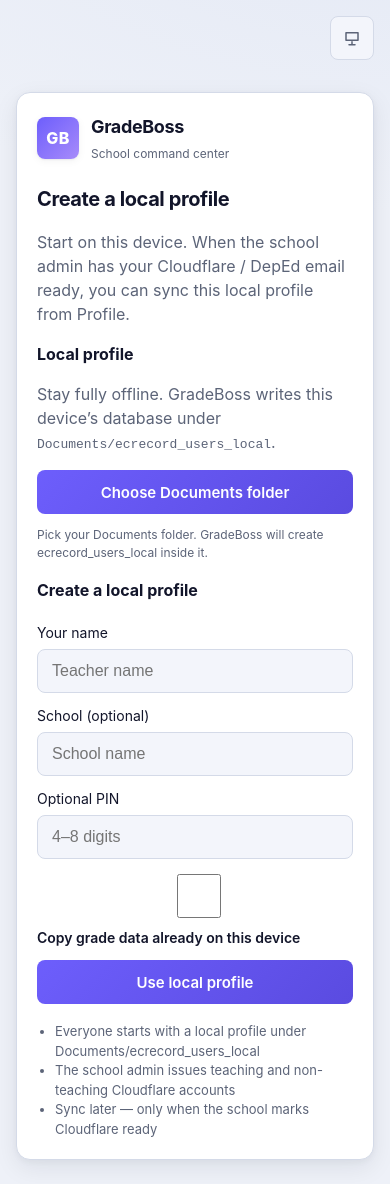
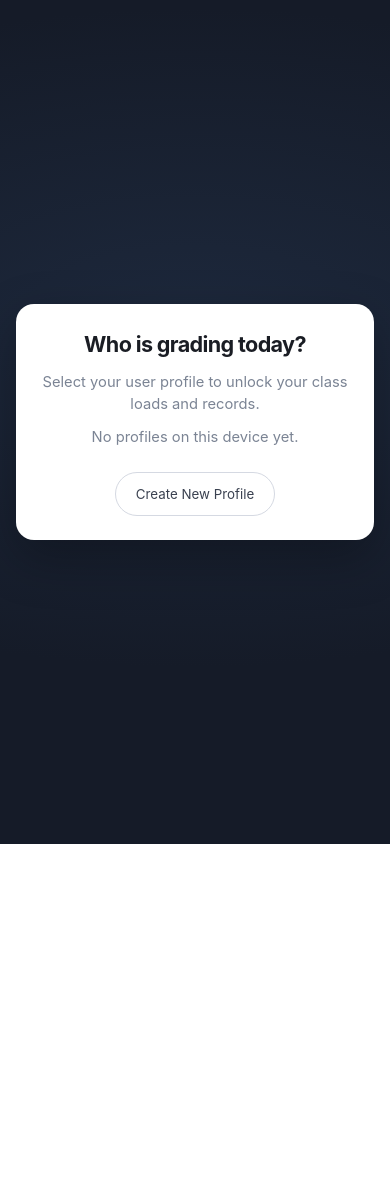
Before and after one commit to jerniqz-del/gradeboss, a React (Vite) app in the folder client/: page / in a window 390 px wide. After the commit the page ends 844 px from the top, so only its background shows below. Built offline with nearby package versions, Linux system fonts and the light colour scheme.

Commit message:
Restyle sign-in as a minimal profile picker
Who is grading today, profile tiles with PIN lock, and Create New Profile.

Co-authored-by: jerniqz-del <jerniqz-del@users.noreply.github.com>

```diff
--- a/client/src/Icon.tsx
+++ b/client/src/Icon.tsx
@@ -23,6 +23,7 @@ const PATHS: Record<string, string> = {
   "list-checks": "M10 6h11M10 12h11M10 18h11M3 6l1.5 1.5L7 4M3 12l1.5 1.5L7 10M3 18l1.5 1.5L7 16",
   "calendar-days":
     "M8 2v4M16 2v4M3 10h18M5 4h14a2 2 0 0 1 2 2v14a2 2 0 0 1-2 2H5a2 2 0 0 1-2-2V6a2 2 0 0 1 2-2zM8 14h.01M12 14h.01M16 14h.01M8 18h.01M12 18h.01",
+  lock: "M7 11V7a5 5 0 0 1 10 0v4M5 11h14v10H5z",
 };
 
 export function Icon({ name }: { name: string }) {
--- a/client/src/SignIn.tsx
+++ b/client/src/SignIn.tsx
@@ -1,12 +1,9 @@
 import { LocalProfileSignIn } from "./features/local-profile/LocalProfileSignIn";
-import { ThemeToggle } from "./ThemeToggle";
 import type { User } from "./auth";
 import type { ThemePreference } from "./theme";
 
 export function SignIn({
   onSignedIn,
-  themePreference,
-  onThemeChange,
 }: {
   online: boolean;
   onSignedIn: (user: User) => void;
@@ -14,29 +11,9 @@ export function SignIn({
   onThemeChange: (next: ThemePreference) => void;
 }) {
   return (
-    <div className="auth-screen">
-      <div className="auth-theme-toggle">
-        <ThemeToggle preference={themePreference} onChange={onThemeChange} compact />
-      </div>
-      <div className="auth-card">
-        <div className="brand">
-          <div className="brand-mark">GB</div>
-          <div>
-            <h1>GradeBoss</h1>
-            <span>School command center</span>
-          </div>
-        </div>
-        <h2>Create a local profile</h2>
-        <p className="muted">
-          Start on this device. When the school admin has your Cloudflare / DepEd
-          email ready, you can sync this local profile from Profile.
-        </p>
+    <div className="profile-gate">
+      <div className="profile-gate-card">
         <LocalProfileSignIn onSignedIn={onSignedIn} />
-        <ul className="auth-notes">
-          <li>Everyone starts with a local profile under Documents/ecrecord_users_local</li>
-          <li>The school admin issues teaching and non-teaching Cloudflare accounts</li>
-          <li>Sync later — only when the school marks Cloudflare ready</li>
-        </ul>
       </div>
     </div>
   );
--- a/client/src/features/local-profile/LocalProfileSignIn.tsx
+++ b/client/src/features/local-profile/LocalProfileSignIn.tsx
@@ -2,7 +2,6 @@ import { useEffect, useState } from "react";
 import { createLocalUser, type User } from "../../auth";
 import { Icon } from "../../Icon";
 import {
-  connectLocalUsersFolder,
   createLocalProfile,
   getLocalFolderStatus,
   openLocalProfile,
@@ -10,39 +9,53 @@ import {
   type LocalProfileMeta,
 } from "../../storage/local-profile";
 
+function initial(name: string): string {
+  const trimmed = name.trim();
+  return trimmed ? trimmed[0].toUpperCase() : "?";
+}
+
+function shortName(name: string): string {
+  return name.trim().length > 18 ? `${name.trim().slice(0, 17)}…` : name.trim();
+}
+
 export function LocalProfileSignIn({ onSignedIn }: { onSignedIn: (user: User) => void }) {
   const [status, setStatus] = useState<LocalFolderStatus | null>(null);
   const [error, setError] = useState<string | null>(null);
   const [busy, setBusy] = useState(false);
+  const [mode, setMode] = useState<"pick" | "unlock" | "create">("pick");
+  const [selected, setSelected] = useState<LocalProfileMeta | null>(null);
+  const [unlockPin, setUnlockPin] = useState("");
   const [name, setName] = useState("");
-  const [school, setSchool] = useState("");
   const [pin, setPin] = useState("");
-  const [copyDeviceData, setCopyDeviceData] = useState(false);
-  const [unlockPin, setUnlockPin] = useState("");
-  const [selectedId, setSelectedId] = useState("");
 
-  const refresh = async () => {
-    setStatus(await getLocalFolderStatus());
-  };
+  const users = status?.users ?? [];
 
   useEffect(() => {
-    void refresh();
+    void getLocalFolderStatus().then(setStatus);
   }, []);
 
-  const users: LocalProfileMeta[] = status?.users ?? [];
-
-  const chooseFolder = async () => {
+  const open = async (profile: LocalProfileMeta, pinValue: string) => {
     setBusy(true);
     setError(null);
     try {
-      await connectLocalUsersFolder();
-      await refresh();
+      const meta = await openLocalProfile(profile.id, pinValue);
+      onSignedIn(createLocalUser(meta.displayName, meta.id));
     } catch (err) {
-      if (err instanceof DOMException && err.name === "AbortError") return;
-      setError(err instanceof Error ? err.message : "Could not open the Documents folder.");
+      setError(err instanceof Error ? err.message : "Could not open that profile.");
     } finally {
       setBusy(false);
     }
+  };
+
+  const selectProfile = (profile: LocalProfileMeta) => {
+    setError(null);
+    if (profile.pin) {
+      setSelected(profile);
+      setUnlockPin("");
+      setMode("unlock");
+      return;
+    }
+    void open(profile, "");
   };
 
   const create = async () => {
@@ -51,116 +64,32 @@ export function LocalProfileSignIn({ onSignedIn }: { onSignedIn: (user: User) =>
     try {
       const meta = await createLocalProfile({
         displayName: name,
-        schoolName: school,
         pin,
-        copyDeviceData,
       });
       onSignedIn(createLocalUser(meta.displayName, meta.id));
     } catch (err) {
-      setError(err instanceof Error ? err.message : "Could not create a local profile.");
+      setError(err instanceof Error ? err.message : "Could not create a profile.");
     } finally {
       setBusy(false);
     }
   };
 
-  const open = async (id: string) => {
-    setBusy(true);
-    setError(null);
-    try {
-      const meta = await openLocalProfile(id, unlockPin);
-      onSignedIn(createLocalUser(meta.displayName, meta.id));
-    } catch (err) {
-      setError(err instanceof Error ? err.message : "Could not open that local profile.");
-    } finally {
-      setBusy(false);
-    }
-  };
-
+  if (mode === "create") {
     return (
-    <div className="auth-local">
-      <h3>Local profile</h3>
-      <p className="muted">
-        Stay fully offline. GradeBoss writes this device’s database under{" "}
-        <code>{status?.pathHint || "Documents/ecrecord_users_local"}</code>.
-      </p>
-
+      <div className="profile-gate-body">
+        <h2>Create New Profile</h2>
+        <p className="profile-gate-sub">A local profile on this device. Sync to school Cloudflare later.</p>
         {error ? <div className="banner error">{error}</div> : null}
-
-      {!status?.supported ? (
-        <div className="banner warn">
-          <Icon name="cloud-off" />
-          This browser cannot write to Documents. Use Chrome or Edge on a computer to create{" "}
-          <code>ecrecord_users_local</code>, or continue after choosing a folder on a supported browser.
-        </div>
-      ) : null}
-
-      <button type="button" className="primary auth-local-folder" onClick={() => void chooseFolder()} disabled={busy}>
-        {status?.connected ? "Change Documents folder" : "Choose Documents folder"}
-      </button>
-      {status?.connected ? (
-        <p className="muted small">
-          Connected to <strong>{status.folderName}</strong> ({status.pathHint}).
-        </p>
-      ) : (
-        <p className="muted small">Pick your Documents folder. GradeBoss will create ecrecord_users_local inside it.</p>
-      )}
-
-      {users.length > 0 ? (
-        <div className="local-user-list">
-          <h4>Open an existing profile</h4>
-          <ul>
-            {users.map((user) => (
-              <li key={user.id}>
-                <button
-                  type="button"
-                  className={selectedId === user.id ? "ghost local-user-btn active" : "ghost local-user-btn"}
-                  onClick={() => setSelectedId(user.id)}
-                >
-                  <strong>{user.displayName}</strong>
-                  <span className="muted small">{user.schoolName || user.id}</span>
-                </button>
-              </li>
-            ))}
-          </ul>
-          {selectedId && users.find((user) => user.id === selectedId)?.pin ? (
-            <label>
-              PIN
-              <input
-                type="password"
-                inputMode="numeric"
-                autoComplete="current-password"
-                value={unlockPin}
-                onChange={(event) => setUnlockPin(event.target.value)}
-                placeholder="4–8 digits"
-              />
-            </label>
-          ) : null}
-          <button
-            type="button"
-            className="primary"
-            disabled={busy || !selectedId}
-            onClick={() => void open(selectedId)}
-          >
-            Open local profile
-          </button>
-        </div>
-      ) : null}
-
         <form
-        className="local-profile-form"
+          className="profile-gate-form"
           onSubmit={(event) => {
             event.preventDefault();
             void create();
           }}
         >
-        <h4>Create a local profile</h4>
           <label>
             Your name
             <input value={name} onChange={(event) => setName(event.target.value)} required placeholder="Teacher name" />
-        </label>
-        <label>
-          School (optional)
-          <input value={school} onChange={(event) => setSchool(event.target.value)} placeholder="School name" />
           </label>
           <label>
             Optional PIN
@@ -173,22 +102,87 @@ export function LocalProfileSignIn({ onSignedIn }: { onSignedIn: (user: User) =>
               placeholder="4–8 digits"
             />
           </label>
-        <label className="checkbox-row">
-          <input
-            type="checkbox"
-            checked={copyDeviceData}
-            onChange={(event) => setCopyDeviceData(event.target.checked)}
-          />
-          Copy grade data already on this device
-        </label>
-        <button
-          type="submit"
-          className="primary"
-          disabled={busy || !name.trim() || Boolean(status?.supported && !status.connected)}
-        >
-          Use local profile
+          <button type="submit" className="profile-gate-primary" disabled={busy || !name.trim()}>
+            Create profile
+          </button>
+          <button type="button" className="profile-gate-text" onClick={() => setMode("pick")}>
+            Back
           </button>
         </form>
       </div>
     );
   }
+
+  if (mode === "unlock" && selected) {
+    return (
+      <div className="profile-gate-body">
+        <h2>{selected.displayName}</h2>
+        <p className="profile-gate-sub">Enter your PIN to unlock this profile.</p>
+        {error ? <div className="banner error">{error}</div> : null}
+        <form
+          className="profile-gate-form"
+          onSubmit={(event) => {
+            event.preventDefault();
+            void open(selected, unlockPin);
+          }}
+        >
+          <label>
+            PIN
+            <input
+              type="password"
+              inputMode="numeric"
+              autoComplete="current-password"
+              value={unlockPin}
+              onChange={(event) => setUnlockPin(event.target.value)}
+              placeholder="4–8 digits"
+              autoFocus
+            />
+          </label>
+          <button type="submit" className="profile-gate-primary" disabled={busy || !unlockPin.trim()}>
+            Unlock
+          </button>
+          <button type="button" className="profile-gate-text" onClick={() => setMode("pick")}>
+            Back
+          </button>
+        </form>
+      </div>
+    );
+  }
+
+  return (
+    <div className="profile-gate-body">
+      <h2>Who is grading today?</h2>
+      <p className="profile-gate-sub">Select your user profile to unlock your class loads and records.</p>
+      {error ? <div className="banner error">{error}</div> : null}
+      {users.length > 0 ? (
+        <div className="profile-tile-grid">
+          {users.map((profile) => (
+            <button
+              key={profile.id}
+              type="button"
+              className="profile-tile"
+              onClick={() => selectProfile(profile)}
+              disabled={busy}
+            >
+              <span className="profile-tile-avatar">{initial(profile.displayName)}</span>
+              <span className="profile-tile-name">{shortName(profile.displayName)}</span>
+              {profile.pin ? (
+                <span className="profile-tile-lock">
+                  <Icon name="lock" />
+                  PIN Locked
+                </span>
+              ) : (
+                <span className="profile-tile-lock">Open</span>
+              )}
+            </button>
+          ))}
+        </div>
+      ) : (
+        <p className="profile-gate-empty">No profiles on this device yet.</p>
+      )}
+      <button type="button" className="profile-create-btn" onClick={() => setMode("create")} disabled={busy}>
+        Create New Profile
+      </button>
+    </div>
+  );
+}
--- a/client/src/styles.css
+++ b/client/src/styles.css
@@ -1241,9 +1241,10 @@ button.ghost.back {
 }
 
 /* Auth / profile */
-.auth-screen {
-  display: flex;
-  align-items: flex-start;
+.auth-screen,
+.profile-gate {
+  display: flex;
+  align-items: center;
   justify-content: center;
   min-height: 100vh;
   min-height: 100dvh;
@@ -1251,6 +1252,163 @@ button.ghost.back {
   padding: calc(var(--space-5) + var(--safe-top)) calc(var(--space-4) + var(--safe-right))
     calc(var(--space-5) + var(--safe-bottom)) calc(var(--space-4) + var(--safe-left));
   position: relative;
+}
+
+.profile-gate {
+  background:
+    radial-gradient(1200px 600px at 50% 40%, rgba(36, 52, 78, 0.55), transparent 55%),
+    #151b28;
+  color: #1a1d24;
+}
+
+.profile-gate-card {
+  width: min(100%, 26rem);
+  background: #ffffff;
+  border-radius: 18px;
+  padding: clamp(1.5rem, 5vw, 2rem) clamp(1.25rem, 4vw, 1.75rem) 1.5rem;
+  box-shadow: 0 18px 50px rgba(0, 0, 0, 0.28);
+}
+
+.profile-gate-body {
+  display: grid;
+  justify-items: center;
+  gap: 0.75rem;
+  text-align: center;
+}
+
+.profile-gate-body h2 {
+  margin: 0;
+  font-size: clamp(1.35rem, 4vw, 1.65rem);
+  font-weight: 700;
+  letter-spacing: -0.03em;
+  color: #1a1d24;
+}
+
+.profile-gate-sub,
+.profile-gate-empty {
+  margin: 0;
+  color: #7b8494;
+  font-size: 0.92rem;
+  line-height: 1.45;
+  max-width: 22rem;
+}
+
+.profile-tile-grid {
+  width: 100%;
+  display: grid;
+  grid-template-columns: repeat(2, minmax(0, 1fr));
+  gap: 0.75rem;
+  margin: 0.75rem 0 0.25rem;
+}
+
+.profile-tile {
+  display: grid;
+  justify-items: center;
+  gap: 0.45rem;
+  min-height: 9.5rem;
+  padding: 1rem 0.6rem 0.75rem;
+  border: 1px solid #e6e8ee;
+  border-radius: 12px;
+  background: #fff;
+  color: #1a1d24;
+  cursor: pointer;
+}
+
+.profile-tile:hover,
+.profile-tile:focus-visible {
+  border-color: #cfd5e0;
+}
+
+.profile-tile-avatar {
+  width: 3.5rem;
+  height: 3.5rem;
+  border-radius: 50%;
+  display: grid;
+  place-items: center;
+  background: #0f9aa4;
+  color: #fff;
+  font-size: 1.35rem;
+  font-weight: 700;
+}
+
+.profile-tile-name {
+  width: 100%;
+  font-weight: 600;
+  font-size: 0.86rem;
+  overflow: hidden;
+  text-overflow: ellipsis;
+  white-space: nowrap;
+}
+
+.profile-tile-lock {
+  display: inline-flex;
+  align-items: center;
+  gap: 0.3rem;
+  color: #9aa3b2;
+  font-size: 0.75rem;
+}
+
+.profile-tile-lock svg {
+  width: 12px;
+  height: 12px;
+  color: #d4a017;
+}
+
+.profile-create-btn,
+.profile-gate-primary,
+.profile-gate-text {
+  min-height: 44px;
+  padding: 0 1.25rem;
+}
+
+.profile-create-btn {
+  margin-top: 0.75rem;
+  border: 1px solid #d5d9e2;
+  border-radius: 999px;
+  background: #fff;
+  color: #3a4150;
+}
+
+.profile-gate-primary {
+  width: 100%;
+  border: 0;
+  border-radius: 999px;
+  background: #0f9aa4;
+  color: #fff;
+  font-weight: 600;
+}
+
+.profile-gate-text {
+  width: 100%;
+  border: 0;
+  background: transparent;
+  color: #7b8494;
+}
+
+.profile-gate-form {
+  width: 100%;
+  display: grid;
+  gap: 0.85rem;
+  text-align: left;
+  margin-top: 0.5rem;
+}
+
+.profile-gate-form label {
+  display: grid;
+  gap: 0.35rem;
+  font-size: 0.9rem;
+  color: #3a4150;
+}
+
+.profile-gate-form input {
+  font-size: 16px;
+  min-height: 44px;
+  width: 100%;
+  border: 1px solid #e6e8ee;
+  border-radius: 10px;
+  padding: 0 0.75rem;
+  background: #fff;
+  color: #1a1d24;
 }
 
 .auth-theme-toggle {
```
Also changed, not shown: client/src/storage/local-profile.ts (+45 -17 lines). Lines whose indentation alone changed are shown as unchanged.
